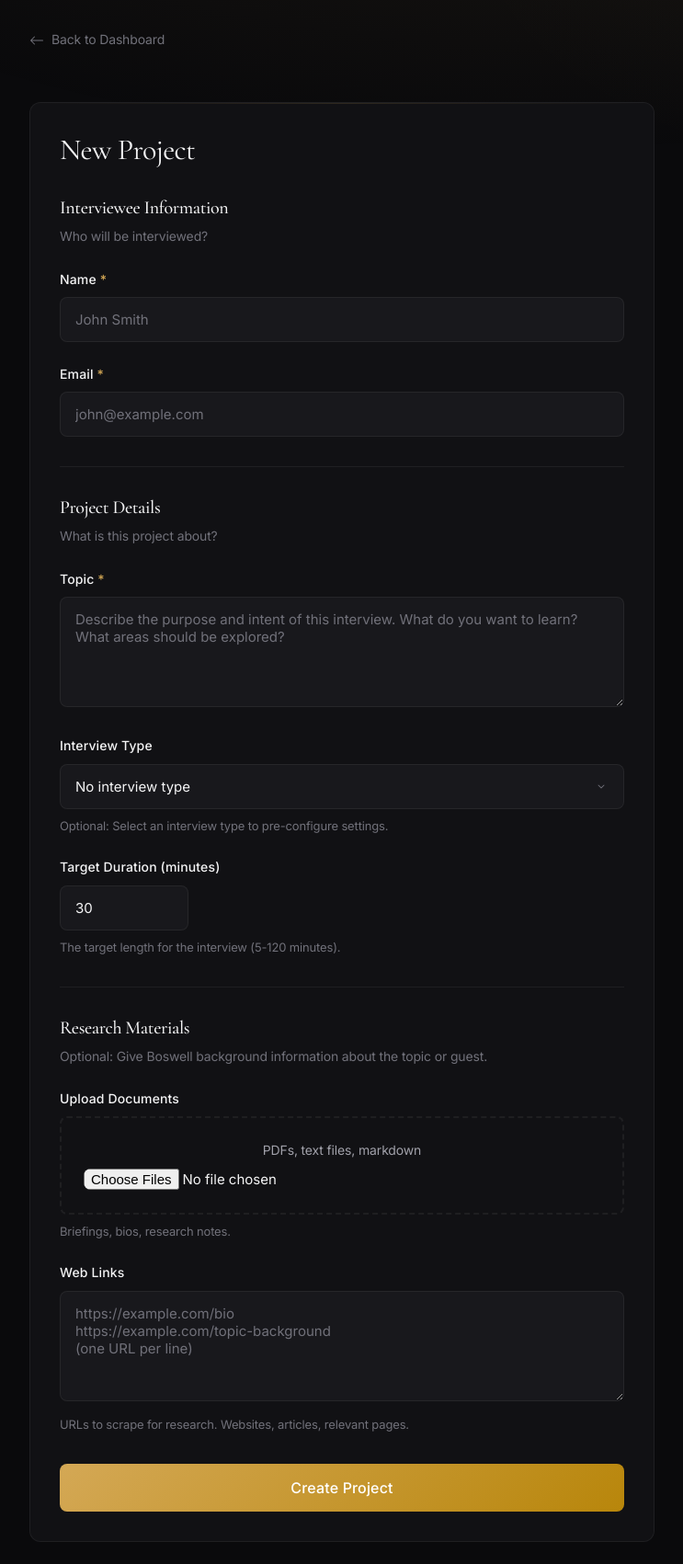
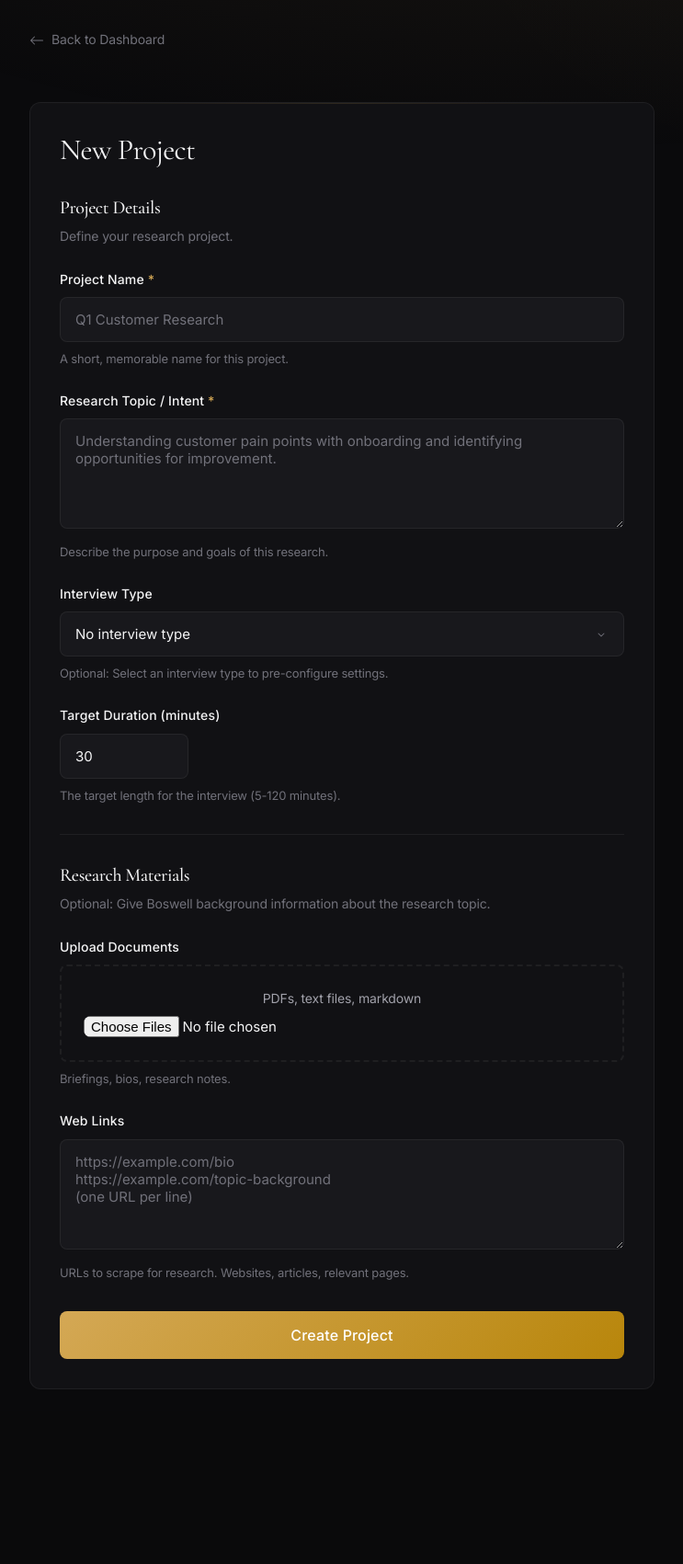
Before and after one commit to nraford7/boswell, a FastAPI app: template src/boswell/server/templates/admin/project_new.html in a window 1280 px wide. Shown: the part 71-1772 px from the top of the page at 92% size, without its empty margins (32-775 px from the left). After the commit the page ends 1582 px from the top, so only its background shows below. Run offline with FastAPI, Linux system fonts and the light colour scheme; the template is opened without the code that fills it, so the values that code supplies are empty; parts of the project's set-up code (start-up, migrations or seed data) failed here and were passed over; some libraries are stand-ins or nearby versions.

Commit message:
feat: redesign project creation form
- Remove interviewee fields from project creation
- Add project name field
- Project creation now creates just the project container
- Interviews are added separately via Add Interview button

Co-Authored-By: Claude Opus 4.5 <noreply@anthropic.com>

```diff
--- a/src/boswell/server/templates/admin/project_new.html
+++ b/src/boswell/server/templates/admin/project_new.html
@@ -129,29 +129,19 @@
 
         <form method="post" action="/admin/projects/new" enctype="multipart/form-data">
             <div class="form-section">
-                <h3 class="form-section-title">Interviewee Information</h3>
-                <p class="form-section-desc">Who will be interviewed?</p>
+                <h3 class="form-section-title">Project Details</h3>
+                <p class="form-section-desc">Define your research project.</p>
 
                 <div class="form-group">
-                    <label for="guest_name">Name <span class="required">*</span></label>
-                    <input type="text" id="guest_name" name="guest_name" required placeholder="John Smith">
+                    <label for="name">Project Name <span class="required">*</span></label>
+                    <input type="text" id="name" name="name" required placeholder="Q1 Customer Research">
+                    <p class="form-hint">A short, memorable name for this project.</p>
                 </div>
 
                 <div class="form-group">
-                    <label for="guest_email">Email <span class="required">*</span></label>
-                    <input type="email" id="guest_email" name="guest_email" required placeholder="john@example.com">
-                </div>
-            </div>
-
-            <hr class="form-divider">
-
-            <div class="form-section">
-                <h3 class="form-section-title">Project Details</h3>
-                <p class="form-section-desc">What is this project about?</p>
-
-                <div class="form-group">
-                    <label for="topic">Topic <span class="required">*</span></label>
-                    <textarea id="topic" name="topic" required rows="3" placeholder="Describe the purpose and intent of this interview. What do you want to learn? What areas should be explored?"></textarea>
+                    <label for="topic">Research Topic / Intent <span class="required">*</span></label>
+                    <textarea id="topic" name="topic" required rows="3" placeholder="Understanding customer pain points with onboarding and identifying opportunities for improvement."></textarea>
+                    <p class="form-hint">Describe the purpose and goals of this research.</p>
                 </div>
 
                 <div class="form-group">
@@ -176,7 +166,7 @@
 
             <div class="form-section">
                 <h3 class="form-section-title">Research Materials</h3>
-                <p class="form-section-desc">Optional: Give Boswell background information about the topic or guest.</p>
+                <p class="form-section-desc">Optional: Give Boswell background information about the research topic.</p>
 
                 <div class="form-group">
                     <label for="research_files">Upload Documents</label>
```
Also changed, not shown: src/boswell/server/routes/admin.py (+21 -31 lines).
